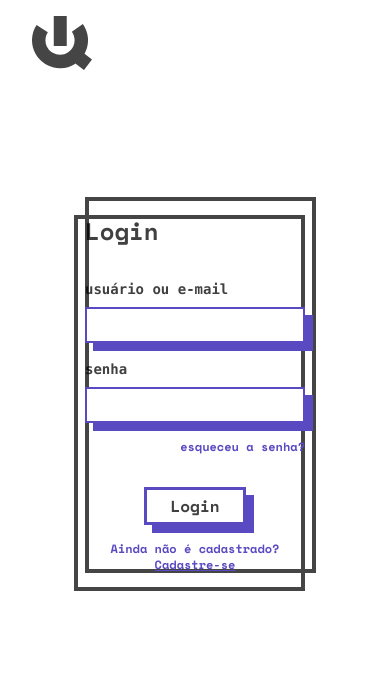
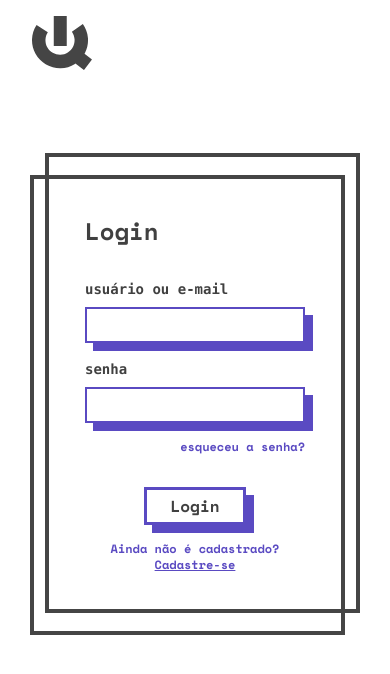
Before and after one commit to QuestIO42/App-frontend, a React (Vite) app: page / in a window 390 px wide. Shown: the top 674 px of the page. Built offline with nearby package versions, Linux system fonts and the light colour scheme.

Commit message:
refactor mobile layout login

```diff
--- a/src/components/form/ForgotPassword.tsx
+++ b/src/components/form/ForgotPassword.tsx
@@ -2,7 +2,7 @@ import { Link } from 'react-router-dom'
 
 export default function ForgotPassword() {
   return (
-    <div className="text-roxo-300 ml-auto pb-4 text-xs font-bold sm:pb-5 sm:text-sm md:pb-6 md:text-base">
+    <div className="ml-auto pb-4 text-xs font-bold text-roxo-300 sm:pb-5 sm:text-sm md:pb-6 md:text-base">
       <Link className="hover:text-roxo-900" to="/forgotPassword">
         esqueceu a senha?
       </Link>
--- a/src/components/home/ProgressXpCircle.tsx
+++ b/src/components/home/ProgressXpCircle.tsx
@@ -1,5 +1,3 @@
-import { CircularProgress } from '@mui/material'
-
 interface ProgressXpCircleProps {
   percentage: number // Assume que percentage é um número entre 0 e 100
 }
--- a/src/components/login/LoginForm.tsx
+++ b/src/components/login/LoginForm.tsx
@@ -8,15 +8,15 @@ import FormTitle from '../form/FormTitle'
 export default function LoginForm() {
   return (
     <ModalSquareForm>
-      <div className="relative flex h-auto flex-col items-center justify-center md:p-5 md:px-10 xl:min-w-[30rem]">
+      <div className="relative flex h-auto flex-col items-center justify-center p-10 md:px-5 md:py-10 xl:min-w-[30rem]">
         <FormTitle title="Login"></FormTitle>
         <form className="mt-8 flex flex-col items-center justify-center sm:mt-12 md:mt-16">
           <FormInput type="text" label="usuário ou e-mail"></FormInput>
           <FormInput type="password" label="senha"></FormInput>
           <ForgotPassword></ForgotPassword>
           <Button className="mt-4" text="Login"></Button>
+          <Cadastration></Cadastration>
         </form>
-        <Cadastration></Cadastration>
       </div>
     </ModalSquareForm>
   )
--- a/src/components/register/RegisterForm.tsx
+++ b/src/components/register/RegisterForm.tsx
@@ -8,7 +8,7 @@ import AlreadyHasAAccount from './AlreadyHasAAcconunt'
 export default function RegisterForm() {
   return (
     <ModalSquareForm>
-      <div className="relative flex flex-col items-center justify-center p-10 px-14 xl:min-w-[32rem]">
+      <div className="relative flex flex-col items-center justify-center p-10 md:px-5 md:py-10 xl:min-w-[32rem]">
         <FormTitle title="Cadastro"></FormTitle>
         <form className="mt-16 flex flex-col items-center justify-center">
           <FormInput type="text" label="nome de usuário"></FormInput>
```
